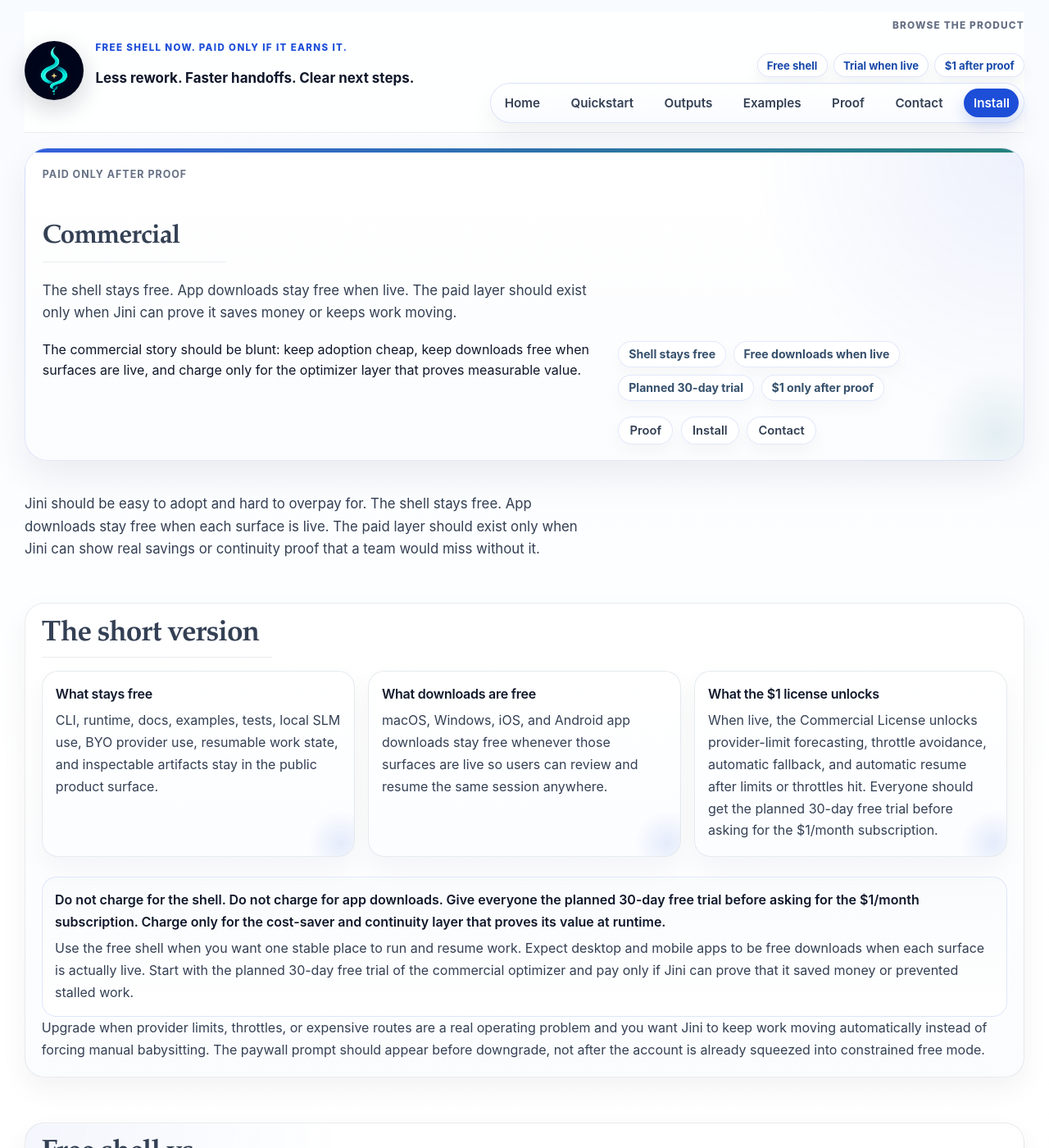
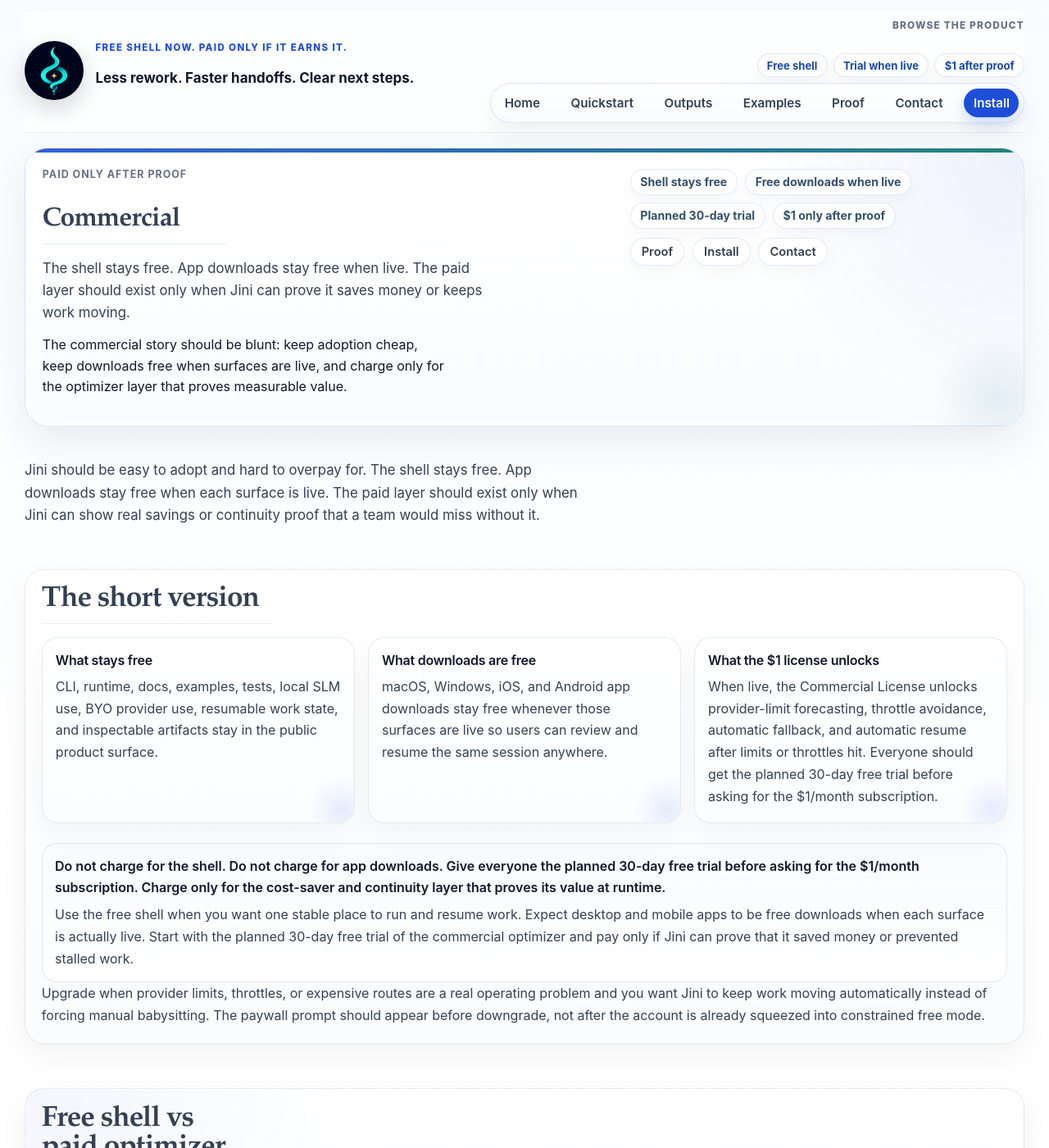
Before and after one commit to maridlabsai/jini, a Jekyll site: the page built from docs/commercial.md, in a window 1280 px wide and 1400 px high. Shown: the whole window at 82% size. Built offline with Jekyll 4.4.1, drawn with Linux system fonts in a browser that asks for light colours; some of the changed text lies outside the part shown.

Commit message:
Structure public docs intro bands

```diff
--- a/docs/_layouts/default.html
+++ b/docs/_layouts/default.html
@@ -43,6 +43,7 @@
       <main id="main-content">
         {% unless page.url == '/' %}
         <section class="page-intro-card">
+          <div class="page-intro-main">
             <p class="site-section-label">{{ page.eyebrow | default: "Jini" | escape }}</p>
             <h1 class="site-page-title">{{ page.title | escape }}</h1>
             {% if page.description %}
@@ -51,6 +52,9 @@
             {% if page.context_line %}
             <p class="page-intro-context">{{ page.context_line | escape }}</p>
             {% endif %}
+          </div>
+
+          <div class="page-intro-aside">
             {% if page.highlights %}
             <div class="page-intro-highlights" aria-label="Page highlights">
               {% for item in page.highlights %}
@@ -68,6 +72,7 @@
               <a href="{{ '/proof.html' | relative_url }}">Proof</a>
               <a href="{{ '/cli.html' | relative_url }}">Command Catalog</a>
               {% endif %}
+            </div>
           </div>
         </section>
         {% endunless %}
--- a/docs/assets/css/style.css
+++ b/docs/assets/css/style.css
@@ -415,9 +415,21 @@
   margin-bottom: 0.82rem;
 }
 
+.page-intro-main,
+.page-intro-aside {
+  min-width: 0;
+}
+
+.page-intro-aside {
+  display: grid;
+  gap: 0.72rem;
+  align-content: start;
+  margin-top: 0.35rem;
+}
+
 .page-intro-context {
   max-width: 44rem;
-  margin: 0 0 0.92rem;
+  margin: 0;
   font-size: 1rem;
   line-height: 1.6;
   color: #0f172a;
@@ -443,7 +455,7 @@
   display: flex;
   flex-wrap: wrap;
   gap: 0.55rem;
-  margin: 0 0 1rem;
+  margin: 0;
 }
 
 .page-intro-highlights span {
@@ -464,6 +476,7 @@
   display: flex;
   flex-wrap: wrap;
   gap: 0.6rem;
+  margin: 0;
 }
 
 .page-intro-links a {
@@ -2463,28 +2476,33 @@
 @media screen and (min-width: 980px) {
   .page-intro-card {
     display: grid;
-    grid-template-columns: minmax(0, 1.06fr) minmax(260px, 0.74fr);
-    column-gap: 1.5rem;
-    row-gap: 0.35rem;
+    grid-template-columns: minmax(0, 1.08fr) minmax(280px, 0.72fr);
+    column-gap: 1.7rem;
+    row-gap: 0.4rem;
     align-items: start;
   }
 
-  .page-intro-card .site-section-label,
-  .page-intro-card .site-page-title,
-  .page-intro-card .site-page-description,
-  .page-intro-card .page-intro-context {
+  .page-intro-main {
     grid-column: 1;
   }
 
-  .page-intro-card .page-intro-highlights,
-  .page-intro-card .page-intro-links {
+  .page-intro-aside {
     grid-column: 2;
-    margin-top: 0.15rem;
     align-self: start;
-  }
-
-  .page-intro-card .page-intro-highlights {
-    margin-bottom: 0.72rem;
+    justify-self: stretch;
+    margin-top: 0.2rem;
+  }
+
+  .page-intro-main .site-page-description {
+    max-width: 34rem;
+  }
+
+  .page-intro-main .page-intro-context {
+    max-width: 31rem;
+  }
+
+  .page-intro-aside .page-intro-links {
+    max-width: 22rem;
   }
 
   .hero-panel-marketing {
--- a/docs/commercial.md
+++ b/docs/commercial.md
@@ -117,10 +117,10 @@
   <li>when the proof can be shown before payment, not explained after payment</li>
 </ul>
 
-If those conditions are not true, the free shell should remain enough.
+<p>If those conditions are not true, the free shell should remain enough.</p>
 <p class="page-lead"><strong>What the paid layer must prove before renewal</strong></p>
 
-If the paid layer is worth keeping, it should show evidence that the free shell alone could not provide:
+<p>If the paid layer is worth keeping, it should show evidence that the free shell alone could not provide:</p>
 
 <ul>
   <li>month-to-date token savings</li>
@@ -130,7 +130,7 @@
   <li>sessions resumed without manual babysitting</li>
 </ul>
 
-If Jini cannot prove that value, it should not expect renewal.
+<p>If Jini cannot prove that value, it should not expect renewal.</p>
 </div>
 
 <div class="section-card section-card-soft surface-story">
@@ -156,7 +156,7 @@
   <li><strong>CLI remains first-class:</strong> the apps are another surface over the same session, not a separate product</li>
 </ul>
 
-The commercial apps should help a wider user base without turning Jini into a different workflow for each device class.
+<p>The commercial apps should help a wider user base without turning Jini into a different workflow for each device class.</p>
 <p class="page-lead"><strong>What is not open source</strong></p>
 <p>The app downloads can be free without making the app implementation public.</p>
 
@@ -194,9 +194,9 @@
   </tbody>
 </table>
 
-Checkout is not live yet. The current product work defines the shared entitlement model and distribution plan, but not a production checkout or store-billing pipeline.
+<p>Checkout is not live yet. The current product work defines the shared entitlement model and distribution plan, but not a production checkout or store-billing pipeline.</p>
 
-Current posture: preview and planning slices are implemented, but the apps are not yet release-ready for direct public download or store rollout.
+<p>Current posture: preview and planning slices are implemented, but the apps are not yet release-ready for direct public download or store rollout.</p>
 
 <p class="editorial-note">This table is fed from <code>docs/_data/public_surfaces.json</code>, a sanitized snapshot built from the commercial release packets instead of hand-maintained website copy.</p>
 </div>
```
Also changed, not shown: docs/assets/css/_style.source.scss (+34 -16 lines), tests/test_public_docs_css_resilience.py (+8 -3 lines), tests/test_public_docs_markup_integrity.py (+41 -0 lines), tests/test_public_docs_template_integrity.py (+11 -0 lines). Lines whose indentation alone changed are shown as unchanged.
